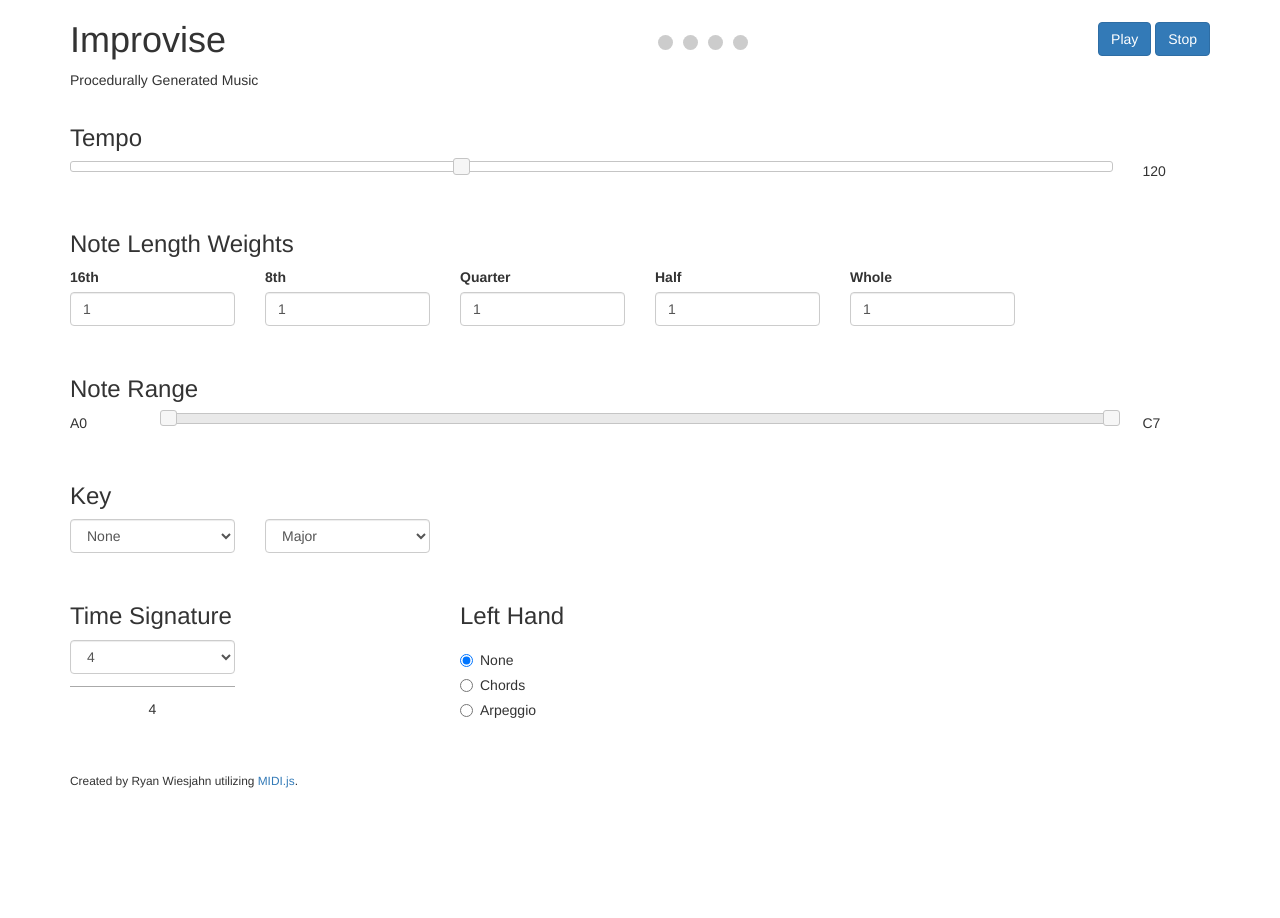
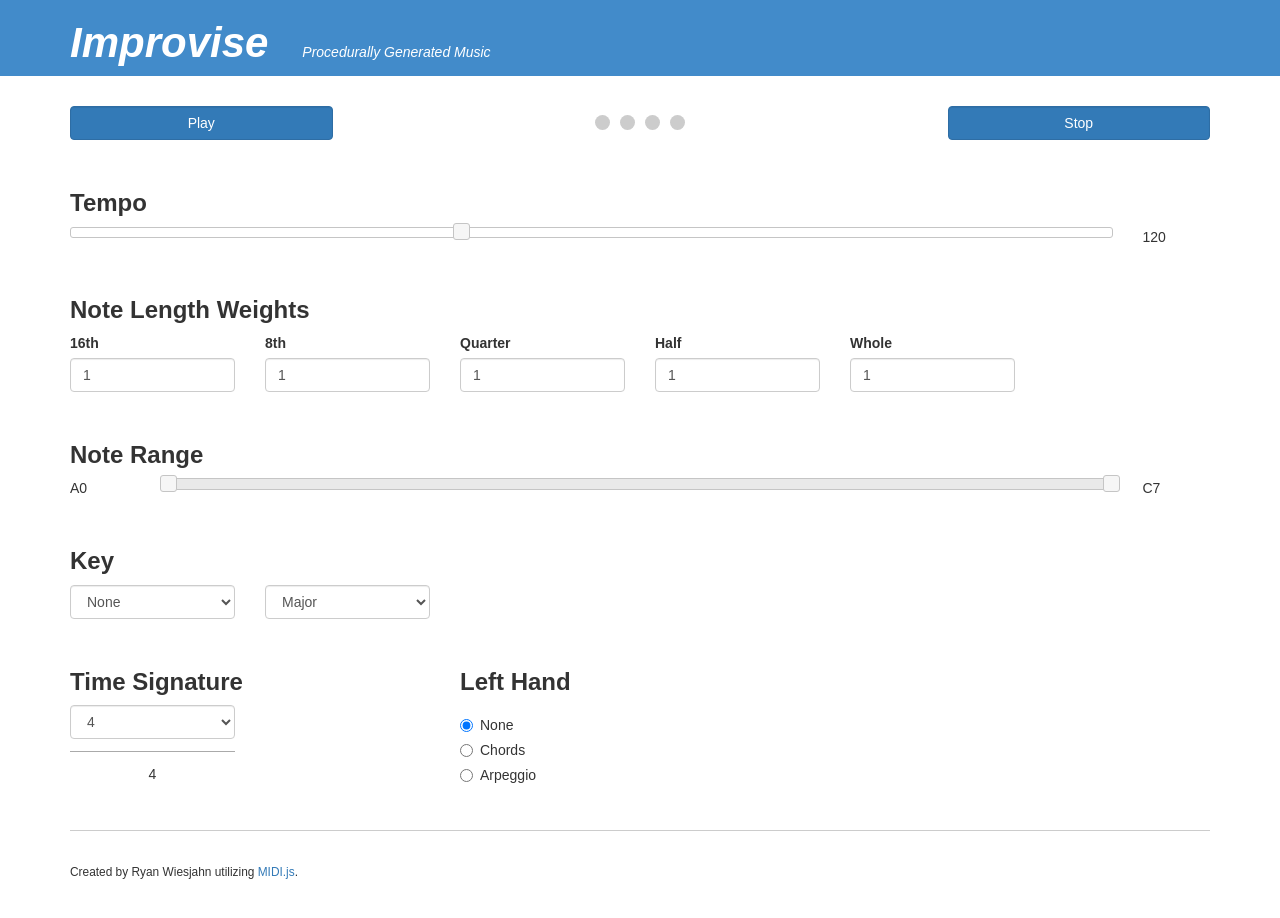
Before and after one commit to jackbackes/Improvise, a plain HTML site: page index.html in a window 1280 px wide. Before the commit the page ends 830 px from the top, so only its background shows below. Drawn offline with nearby package versions, Linux system fonts and the light colour scheme; a script that the page names is missing; a web font is replaced by a local one.

Commit message:
Styled front end.

```diff
--- a/css/styles.css
+++ b/css/styles.css
@@ -1,6 +1,20 @@
 /* ==================================================== */
 /* GLOBAL
 /* ==================================================== */
+
+body {
+	font-family: 'Fira Sans', sans-serif;
+}
+
+h1, h2, h3 {
+	font-family: 'Fira Sans', sans-serif;
+	font-weight: 700;
+}
+
+h1 {
+	font-size: 3em;
+	display: inline-block;
+}
 
 hr {
 	border-top: 1px solid #aaa;
@@ -11,13 +25,20 @@ hr {
 /* HEADER
 /* ==================================================== */
 
-.buttons-header {
-	padding-top: 22px;
+#header-main {
+	background: #428bca;
+	color: #fff;
+	font-style: italic;
+}
+
+#header-main span {
+	margin-left: 30px;
+	display: inline-block;
 }
 
 .metronome {
 	padding: 0;
-	margin: 35px 0 0 0;
+	margin: 9px 0 0 0;
 	list-style-type: none;
 }
 
@@ -42,10 +63,16 @@ section {
 	padding: 15px 0;
 }
 
+#section-controls {
+	padding-top: 30px;
+}
+
 /* ==================================================== */
 /* FOOTER
 /* ==================================================== */
 
 #footer-main {
-	padding: 25px 0 40px;
+	margin-top: 20px;
+	padding: 30px 0 40px;
+	border-top: 1px solid #ccc;
 }
--- a/index.html
+++ b/index.html
@@ -2,7 +2,7 @@
 <html lang="en">
 <head>
 	<meta charset="UTF-8">
-	<title>Midi Player</title>
+	<title>Improvise | Procedurally Generated Music</title>
 
 	<!-- midi.js package -->
 	<script src="js/MIDI/AudioDetect.js" type="text/javascript"></script>
@@ -16,6 +16,7 @@
 	<!-- app -->
 	<link rel="stylesheet" href="//ajax.googleapis.com/ajax/libs/jqueryui/1.10.4/themes/smoothness/jquery-ui.css" />
 	<link href="//netdna.bootstrapcdn.com/bootstrap/3.1.1/css/bootstrap.min.css" rel="stylesheet">
+	<link href="fonts/stylesheet.css" rel="stylesheet">
 	<link href="css/styles.css" rel="stylesheet" />
 
 	<script src="//ajax.googleapis.com/ajax/libs/jquery/1.11.0/jquery.min.js"></script>
@@ -25,17 +26,28 @@
 </head>
 <body>
 
-<div class="container">
 
 <header id="header-main">
+	<div class="container">
 		<div class="row">
-		<div class="col-sm-6">
+			<div class="col-sm-12">
 				<div class="logo">
 					<h1>Improvise</h1>
 					<span>Procedurally Generated Music</span>
 				</div>
 			</div>
-		<div class="col-sm-3">
+		</div>
+	</div>
+</header>
+
+<div class="container">
+
+	<section id="section-controls">
+		<div class="row">
+			<div class="col-sm-3 text-right">
+				<button id="midi-play" class="btn btn-primary form-control">Play</button>
+			</div>
+			<div class="col-sm-6 text-center">
 				<ul class="metronome">
 					<li></li>
 					<li></li>
@@ -44,10 +56,7 @@
 				</ul>
 			</div>
 			<div class="col-sm-3 text-right">
-			<div class="buttons-header">
-				<button id="midi-play" class="btn btn-primary">Play</button>
-				<button id="midi-stop" class="btn btn-primary">Stop</button>
-			</div>
+				<button id="midi-stop" class="btn btn-primary form-control">Stop</button>
 			</div>
 		</div>
 	</section>
```
Lines whose indentation alone changed are shown as unchanged.
